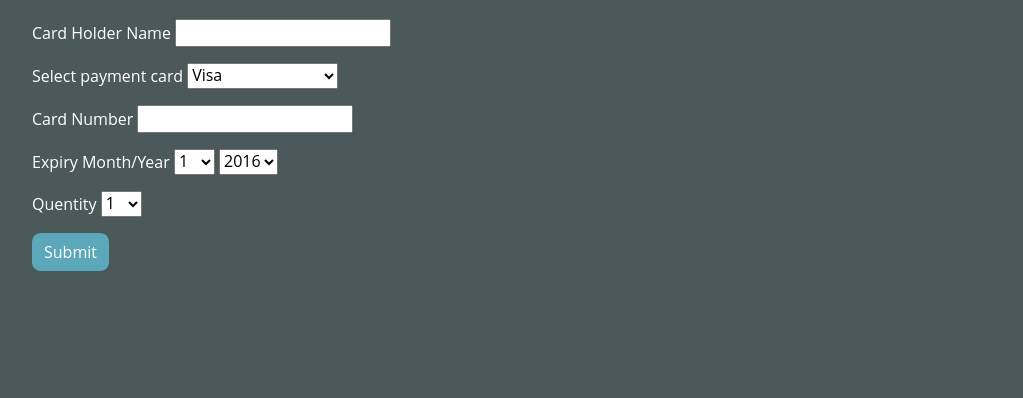
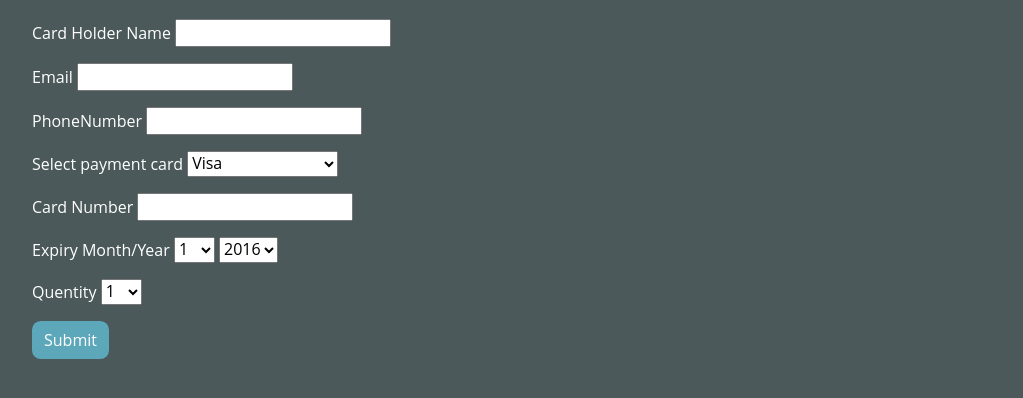
Before and after one commit to Marcraft/P02-VanArt, a plain HTML site: page website/booking.html in a window 1280 px wide. Shown: the part 256-654 px from the top of the page, without its empty margins (128-1151 px from the left). Drawn offline with Linux system fonts and the light colour scheme.

Commit message:
add more option

```diff
--- a/website/booking.html
+++ b/website/booking.html
@@ -27,7 +27,9 @@
     </nav>
 
     <h1>Purchase Tickets</h1>
-    <p>Card Holder Name <input type="text" class="text-input" name="fisrt-name"></p>
+    <p>Card Holder Name <input type="text" class="text-input" name="CardHolderName"></p>
+    <p>Email <input type="text" class="text-input" name="Email"></p>
+    <p>PhoneNumber <input type="text" class="text-input" name="PhoneNumber"></p>
     Select payment card
     <select>
       <option value="Visa">Visa</option>
```
